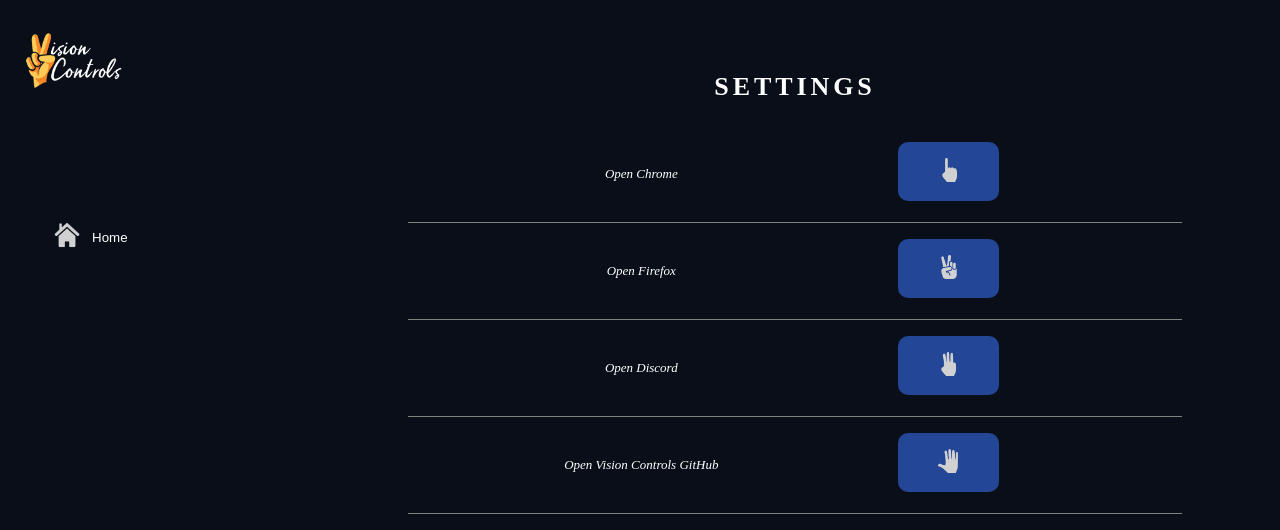
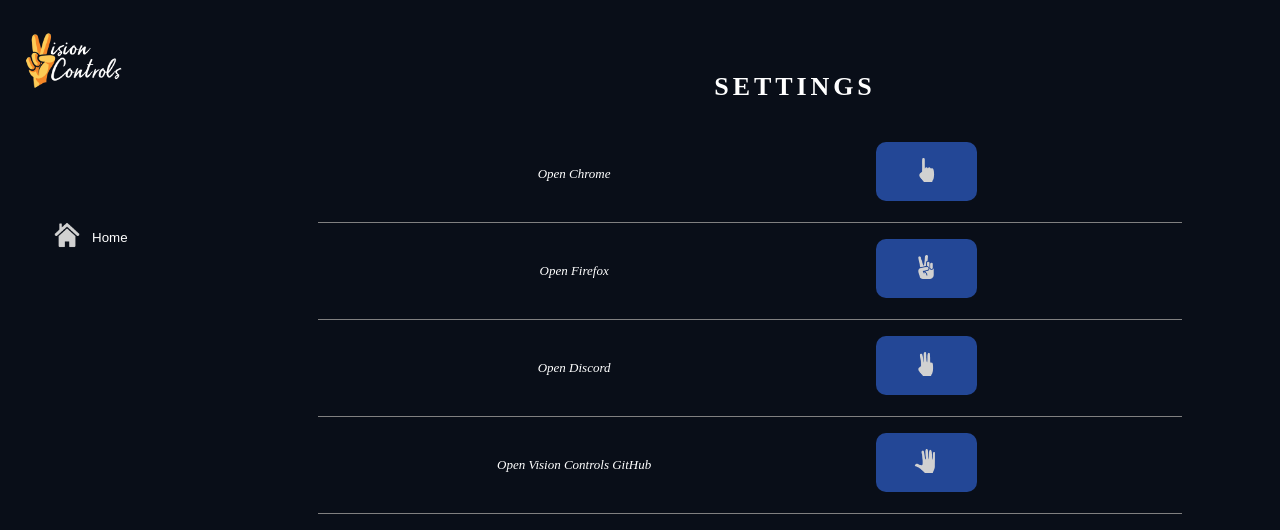
Before and after one commit to aggie-coding-club/Gesture, a React (Create React App) app in the folder front-end/: page /settings in a window 1280 px wide. Shown: the top 530 px of the page. Built offline with nearby package versions, Linux system fonts and the light colour scheme.

Commit message:
centered settings pairs

```diff
--- a/front-end/src/components/Settings/SettingsLayout.js
+++ b/front-end/src/components/Settings/SettingsLayout.js
@@ -25,10 +25,7 @@ export default function SettingsLayout() {
   };
 
   const settingsStyle = {
-    // background: "#3a414d",
-    // color: "#090e18",
     height: "98vh",
-    // borderRadius: "25px",
     margin: "1vh 1vh 1vh 0",
     padding: 0,
     flex: 3,
@@ -45,7 +42,7 @@ export default function SettingsLayout() {
   };
 
   const pairStyle = {
-    margin: "0 7vw 0 7vw",
+    margin: "0 7vw 0 0",
   };
 
   function changeSettings(index, newNum) {
--- a/front-end/src/components/Settings/SideBar.js
+++ b/front-end/src/components/Settings/SideBar.js
@@ -16,10 +16,6 @@ export default function SideBar({ btnClick }) {
     margin: "15vh 2.5vw",
   };
 
-  const cameraOptionStyle = {
-    margin: "15vh 3vw 0 0",
-  };
-
   return (
     <div>
       <div style={logoStyle}>
```
